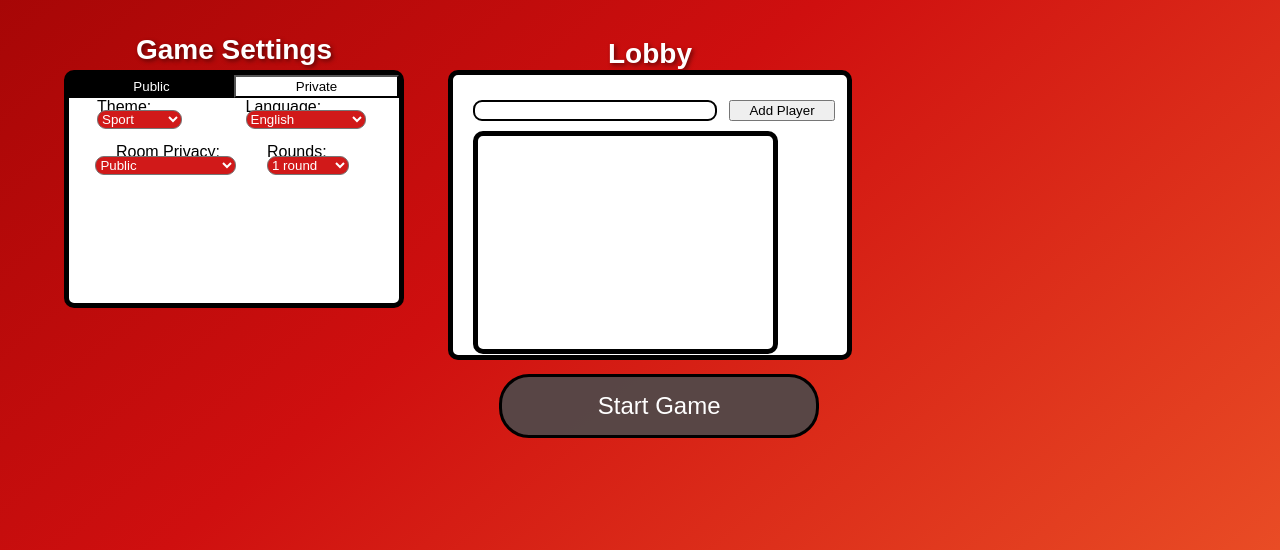
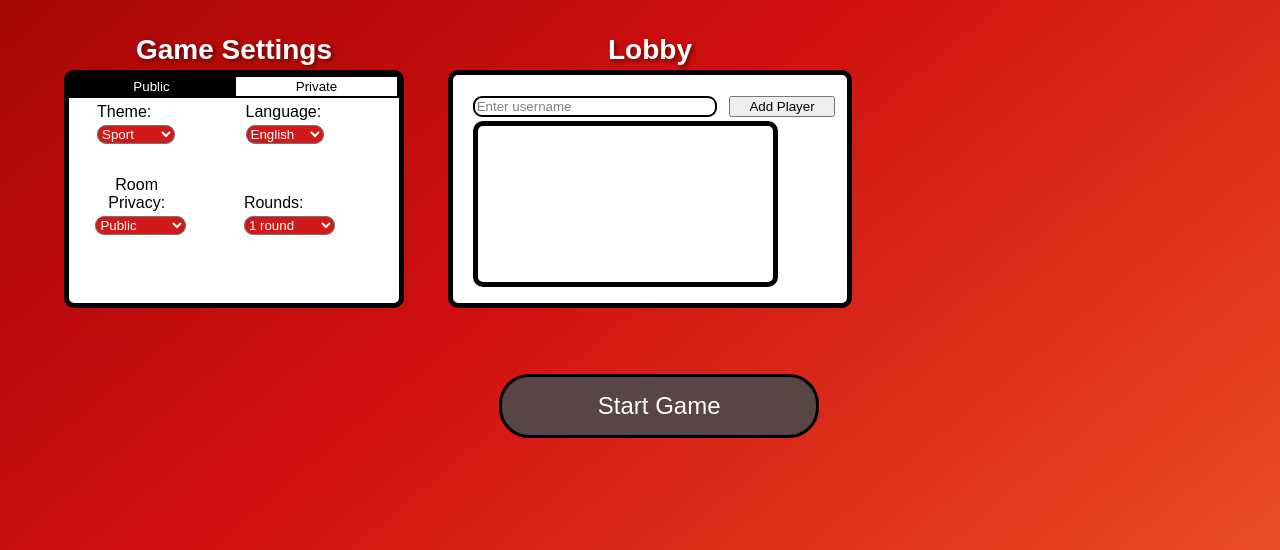
Before and after one commit to Ryan-Mackenzie-MMU/OddOneOutGame, a plain HTML site: page HTML/Host_Lobby.html in a window 1280 px wide. Shown: the part 250-800 px from the top of the page. Drawn offline with Linux system fonts and the light colour scheme.

Commit message:
Amended dynamic styling and added placeholder text to the username box

```diff
--- a/CSS/Host_Lobby/Game_Settings_Style.css
+++ b/CSS/Host_Lobby/Game_Settings_Style.css
@@ -9,13 +9,15 @@
     border: 5px solid black;
     background-color: white;
     border-radius: 10px;
+    min-width: 150px;
+    min-height: 200px;
 }
 
 #settingsText{
     color: rgb(255, 255, 255);
     position: absolute;
     top: -26%;
-    font-size: 3.5vmin;
+    font-size: clamp(24px, 3.5vmin, 36px);
     width: 150%;
 }
 
@@ -34,17 +36,18 @@
     border-radius: 0px;
 }
 
-#PublicBt{
+#PublicBt, #PrivateBt{
     position: absolute;
     height: 10%;
     width: 50%;
+    border: 2px solid black;
+    cursor: pointer;
+}
+#PublicBt{
     left: 0%;
 }
 
 #PrivateBt{
-    position: absolute;
-    height: 10%;
-    width: 50%;
     right: 0%;
 }
 
@@ -55,7 +58,7 @@ label{
 #ThemeBox{
     position: absolute;
     width: 43%;
-    top: 10%;
+    top: 15%;
     right: 70%;
     height: 50%;
 }
@@ -63,7 +66,7 @@ label{
 #LanguageBox{
     position: absolute;
     width: 43%;
-    top: 10%;
+    top: 15%;
     right: 25%;
     height: 50%;
 }
@@ -71,7 +74,7 @@ label{
 #RoomPrivacyBox{
     position: absolute;
     width: 50%;
-    top: 30%;
+    top: 55%;
     right: 67%;
     height: 50%;
 }
@@ -79,33 +82,27 @@ label{
 #RoundsBox{
     position: absolute;
     width: 50%;
-    top: 30%;
-    right: 15%;
+    top: 55%;
+    right: 22%;
     height: 50%;
 }
 
-#themeLbl, #languageLbl, #roomPrivacyLbl, #roundsLbl{
+label{
     position: absolute;
+    bottom: 90%;
 }
 
-#themeSel, #languageSel, #roomPrivacySel, #roundsSel {
+select{
+    width: 55%;
     position: absolute;
-    top: 11%;
+    top: 14%;
     border-radius: 9px;
     background-color: rgba(209,25,25);
     color: white; /* text color of selected item */
 }
 
-#languageSel, #roomPrivacySel{
-    width: 85%;
-}
 
-#roomPrivacyLbl{
-    width: 100%;
-    left: 44%;
-}
-
-#themeSel option, #languageSel option, #roomPrivacySel option, #roundsSel option {
+option {
     background-color: white;
     color: black;
     border-radius: 9px;
--- a/CSS/Host_Lobby/Lobby_Style.css
+++ b/CSS/Host_Lobby/Lobby_Style.css
@@ -3,20 +3,22 @@
     top: 40%;              /* Adjust this value to move it up/down */
     left: 35%;
     width: 30%;
-    height: 35%;
+    height: 28.5%;
     object-fit: contain;
     padding-left: 10px;
     border: 5px solid black;
     color: black;
     border-radius: 10px;
     background-color: white;
+    min-width: 150px;
+    min-height: 200px;
 }
 
 #playerLobbyText{
-    color: white;
+    color: rgb(255, 255, 255);
     position: absolute;
-    top: -20%;
-    font-size: 3.5vmin;
+    top: -26%;
+    font-size: clamp(24px, 3.5vmin, 36px);
     width: 150%;
 }
 
@@ -29,6 +31,10 @@
     border: 2px solid black;
 }
 
+#playerName::placeholder {
+    color: grey;
+    opacity: 1; /* Ensure placeholder text is fully visible */
+}
 #addPlayer{
     position: absolute;
     top: 9%;
@@ -41,7 +47,7 @@
     top: 20%;              /* Adjust this value to move it up/down */
     left: 5%;
     width: 70%;
-    height: 69%;
+    height: 60%;
     object-fit: contain;
     padding-left: 10px;
     border: 5px solid black;
@@ -67,6 +73,8 @@ hr {
     border-radius: 30px;
     background-color: rgba(82, 72, 72, 0.95);
     width: 25%;
+    /*width: 254px;*/
+    /*height: 73px;*/
     height: 8%;
     font-size: 3vmin;
 }
--- a/CSS/Host_Lobby_Style.css
+++ b/CSS/Host_Lobby_Style.css
@@ -1,13 +1,19 @@
 body {
     margin: 0;
-    height: 100vh;
+    min-height: 100vh;
     background: linear-gradient(140deg, rgb(152, 3, 3) 0%, rgb(207, 15, 15) 50%, rgb(233, 76, 37) 100%);
     font-family: Arial, sans-serif;
     color: rgb(255, 255, 255);
     text-align: center;
     position: relative;
-    overflow: hidden;
+    overflow-x: hidden;
+    background-attachment: fixed;
+    background-repeat: no-repeat;
+    display: flex;
+    flex-wrap: wrap;   /* prevents collisions */
+    gap: 16px;         /* space between elements */
 }
+
 
 h1 {
     position: absolute;
@@ -26,7 +32,8 @@ h1 {
     color: rgb(17, 17, 17);
     text-shadow: 2px 2px 4px rgba(0, 0, 0, 0.5);
     width: 150%;
-    font-size: 4vmin;
+    font-size: clamp(24px, 4vmin, 36px);
+    width: 150%;
 }
 
 #gameCode{
--- a/HTML/Host_Lobby.html
+++ b/HTML/Host_Lobby.html
@@ -1,4 +1,3 @@
-
 <!DOCTYPE html>
 <html lang="en">
 <head>
@@ -77,7 +76,7 @@
 
         <div id="usernameBox">
         <label for="playerName" id="usernameLbl"></label>
-        <input type="text" id="playerName" name="playerName"><br><br>
+        <input type="text" id="playerName" name="playerName" placeholder="Enter username">
         <input type="submit" id="addPlayer" value="Add Player">
         </div>
 
```
